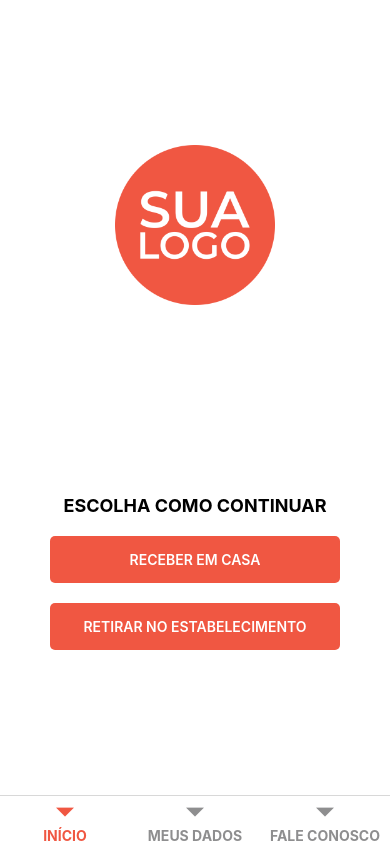
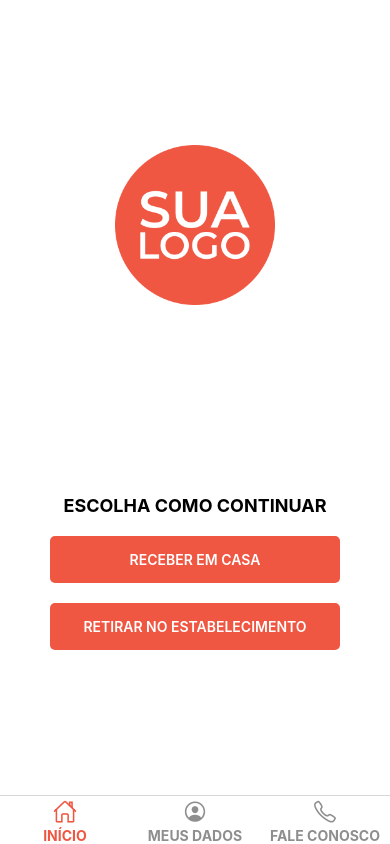
Before and after one commit to claudersonsilva/app-prototipo, a React Native app: screen / in a window 390 px wide. Built offline with nearby package versions, Linux system fonts and the light colour scheme.

Commit message:
adicionado icones a tabBar

```diff
--- a/src/navigation/navigation.js
+++ b/src/navigation/navigation.js
@@ -2,6 +2,8 @@ import React from "react";
 
 import { createBottomTabNavigator } from "@react-navigation/bottom-tabs";
 import { NavigationContainer } from '@react-navigation/native';
+
+import Ionicons from '@expo/vector-icons/Ionicons';
 
 //Screens
 import Home from './../screens/home';
@@ -29,6 +31,9 @@ function MyTabs() {
                     tabBarLabelStyle:{
                         fontWeight: 'bold',
                         fontSize: 14,
+                    },
+                    tabBarIcon: ({color, size}) =>{
+                        return <Ionicons name="md-home-outline" size={size} color={color} />;
                     }
                 }}
             >
@@ -50,6 +55,9 @@ function MyTabs() {
                     tabBarLabelStyle:{
                         fontWeight: 'bold',
                         fontSize: 14,
+                    },
+                    tabBarIcon: ({color, size}) =>{
+                        return <Ionicons name="md-person-circle-outline" size={size} color={color} />;
                     }
                 }}
             ></Tab.Screen>
@@ -70,6 +78,9 @@ function MyTabs() {
                     tabBarLabelStyle:{
                         fontWeight: 'bold',
                         fontSize: 14,
+                    },
+                    tabBarIcon: ({color, size}) =>{
+                        return <Ionicons name="md-call-outline" size={size} color={color} />;
                     }
                 }}
             ></Tab.Screen>
```
